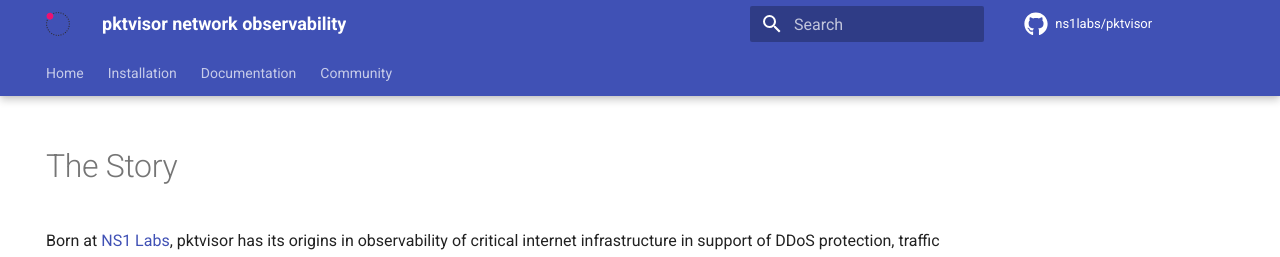
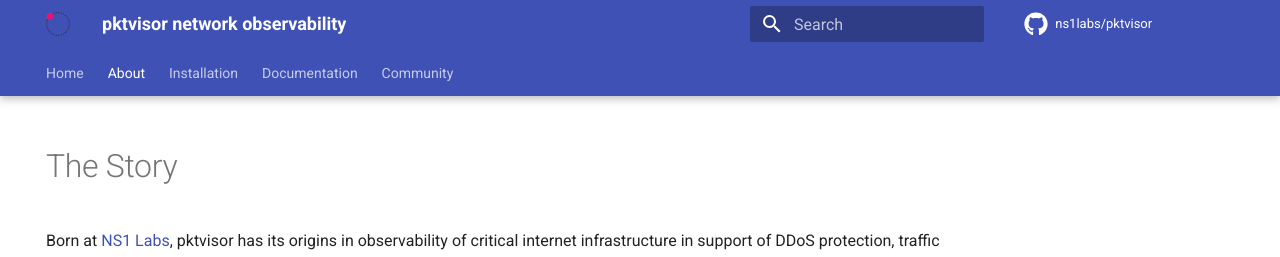
Before and after one commit to orb-community/pktvisor-website, an MkDocs documentation site: the page built from docs/about.md, in a window 1280 px wide. Shown: the top 257 px of the page. Built offline with MkDocs 1.6.1 and Material for MkDocs 9.7.7, drawn with Linux system fonts in a browser that asks for light colours; comment, search, counter and statistics services are not loaded.

Commit message:
About tab displayed

```diff
--- a/mkdocs.yml
+++ b/mkdocs.yml
@@ -18,6 +18,7 @@ plugins:
   - search
 nav:
   - Home: 'index.md'
+  - About: 'about.md'
   - Installation: 'install.md'
   - Documentation: 'docs.md'
   - Community: 'contact.md'
```
